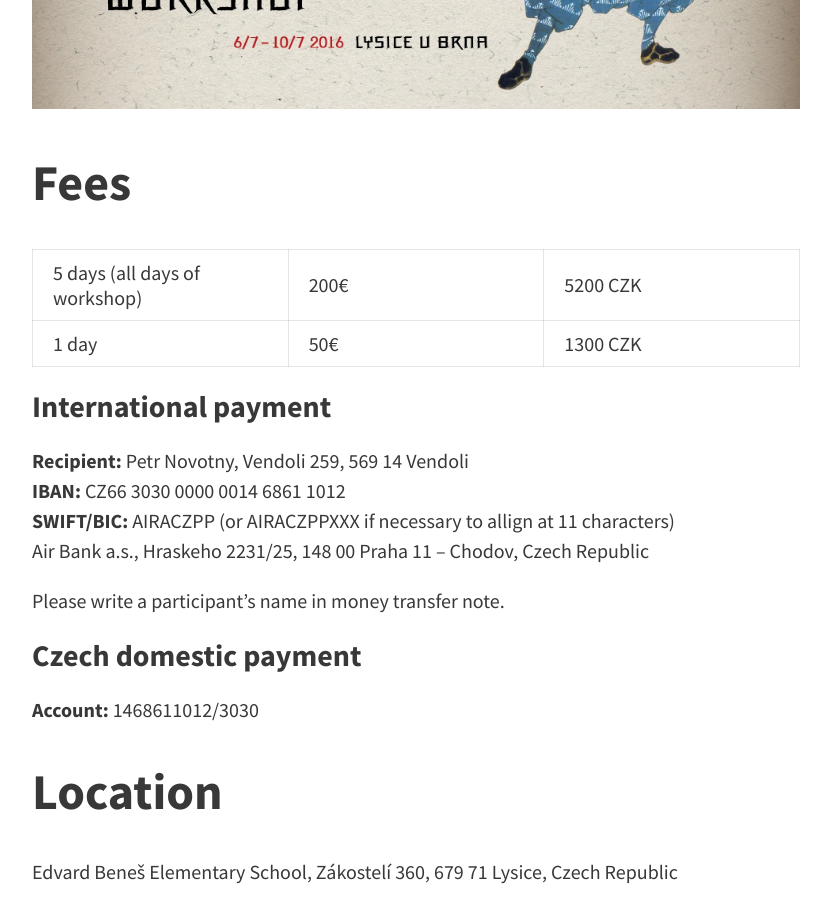
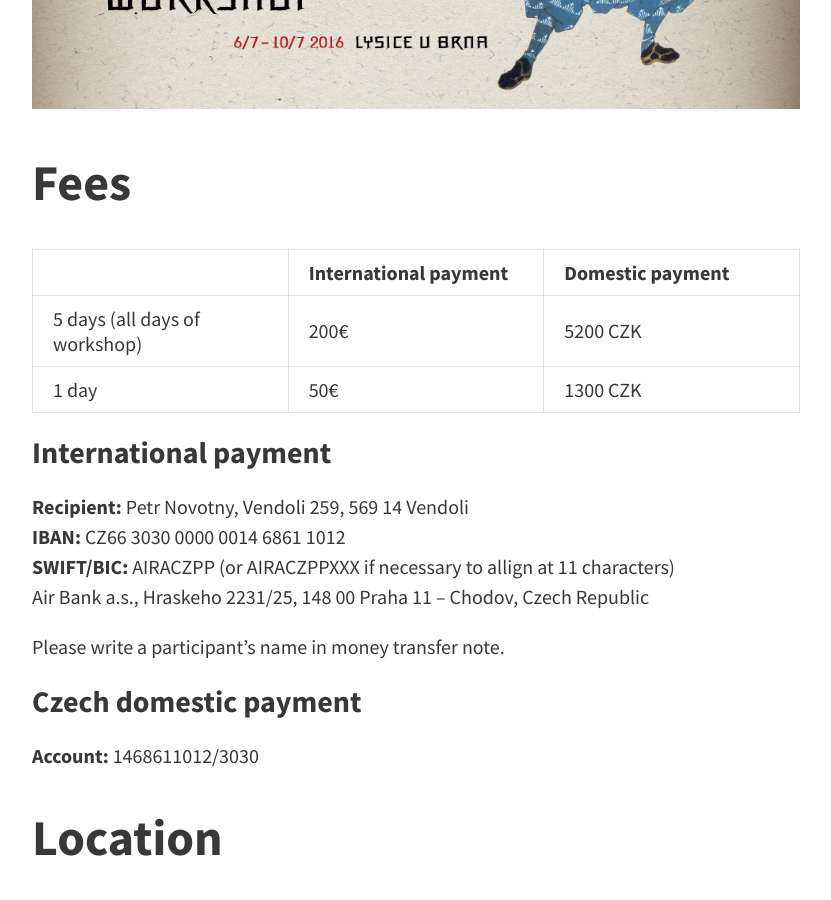
Before and after one commit to vholer/nitenichiryu, a Jekyll site: the page built from index.md, in a window 1280 px wide and 900 px high, scrolled down 582 px. Shown: the whole window, without its empty margins (224-1055 px from the left). Built offline with Jekyll 4.4.1, drawn with Linux system fonts in a browser that asks for light colours; nearby versions of some CDN libraries.

Commit message:
Fees table header

```diff
--- a/index.md
+++ b/index.md
@@ -9,8 +9,11 @@ hide: true
 
 # Fees
 
-| 5 days (all days of workshop) | 200€ | 5200 CZK |
-| 1 day                         |  50€ | 1300 CZK |
+
+|                               | International payment | Domestic payment |
+|-------------------------------|-----------------------|------------------|
+| 5 days (all days of workshop) | 200€                  | 5200 CZK         |
+| 1 day                         |  50€                  | 1300 CZK         |
 
 ### International payment
 
```
